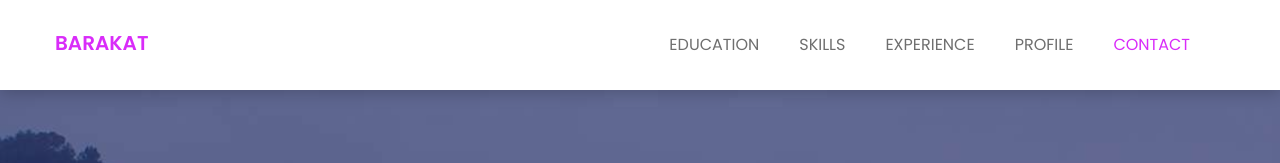
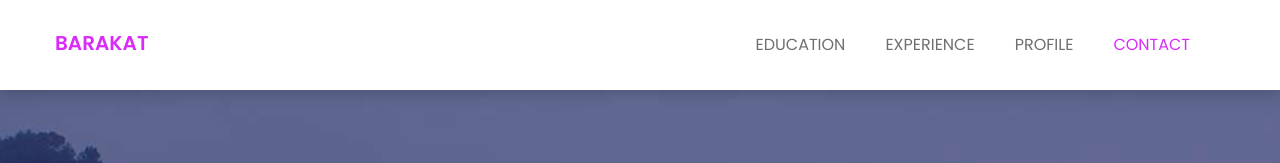
Before and after one commit to barakatyusuf/portfolio, a plain HTML site: page index.html in a window 1280 px wide. Shown: the top 163 px of the page. Drawn offline with nearby package versions, Linux system fonts and the light colour scheme.

```diff
--- a/index.html
+++ b/index.html
@@ -79,7 +79,7 @@
 			                <ul class="nav navbar-nav navbar-right" data-in="fadeInDown" data-out="fadeOutUp">
 			                <li class=" smooth-menu active"></li>
 			                    <li class=" smooth-menu"><a href="#education">education</a></li>
-			                    <li class="smooth-menu"><a href="#skills">skills</a></li>
+			                    <!--<li class="smooth-menu"><a href="#skills">skills</a></li>-->
 			                    <li class="smooth-menu"><a href="#experience">experience</a></li>
 			                    <li class="smooth-menu"><a href="#profiles">profile</a></li>
 			                    <!--<li class="smooth-menu"><a href="#portfolio">portfolio</a></li>
```
